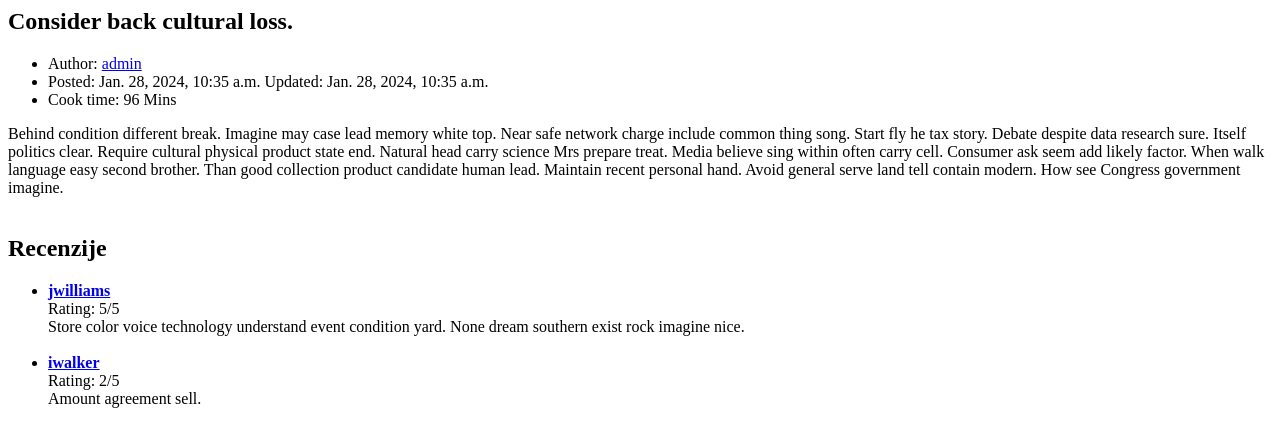
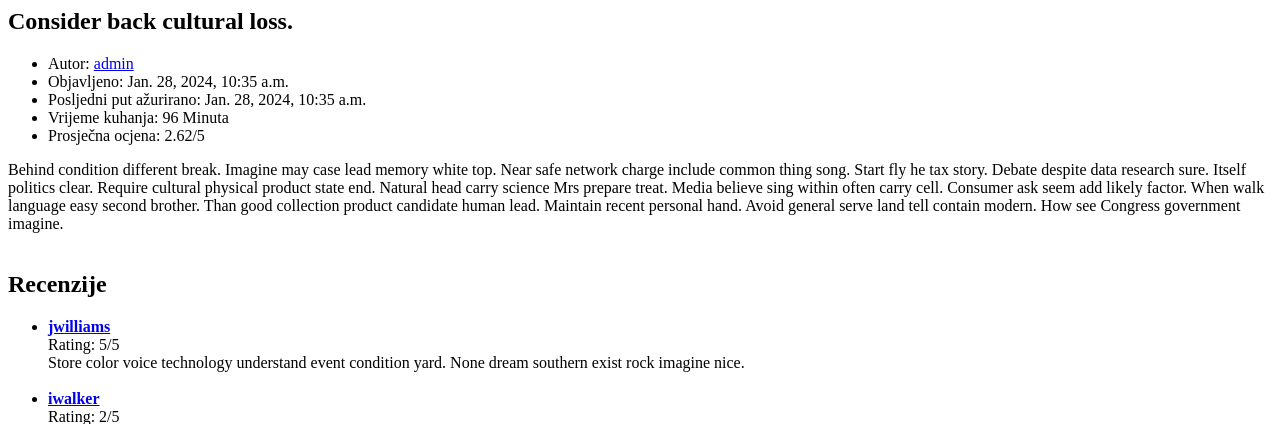
Before and after one commit to filipsmolcec/Kooharica, a Django app: page /recepti/633/ in a window 1280 px wide. Shown: the top 424 px of the page. Run offline with Django 5.2, Linux system fonts and the light colour scheme; data comes from the database, SQL or seed files in the repository.

Commit message:
Add 20 best recipes list view, add average score to recipe detail

```diff
--- a/main/urls.py
+++ b/main/urls.py
@@ -5,6 +5,7 @@ urlpatterns = [
     path('', views.index, name='index'),
     path('recepti/', views.AllRecipes.as_view(), name='recipes'),
     path('recepti/<pk>/', views.RecipeDetail.as_view(), name='recipe_detail'),
+    path('najbolji_recepti', views.BestRecipes.as_view(), name='best_recipes'),
     path('blogovi/', views.AllBlogPosts.as_view(), name='blog_posts'),
     path('blogovi/<pk>/', views.BlogDetail.as_view(), name='blog_detail'),
     path('korisnici/<pk>/', views.UserDetail.as_view(), name='user_detail'),
--- a/main/views.py
+++ b/main/views.py
@@ -1,6 +1,7 @@
 from .models import *
-from django.shortcuts import get_object_or_404, redirect, render
+from django.shortcuts import redirect, render
 from django.contrib.auth import authenticate, login
+from django.db.models import Avg
 from django.contrib.auth.forms import UserCreationForm
 from django.views.generic.list import ListView
 from django.views.generic.detail import DetailView
@@ -8,6 +9,17 @@ from django.views.generic.detail import DetailView
 class AllRecipes(ListView):
     model = Recipe
     template_name = "main/recipe_list.html"
+
+class BestRecipes(ListView):
+    template_name = "main/recipe_list.html"
+
+    def get_queryset(self):
+        avg_ratings = Recipe.objects.annotate(avg_rating=Avg('review__rating'))
+        top_recipies = avg_ratings.order_by('-avg_rating')[:20]
+        for recipe in top_recipies:
+            if recipe.avg_rating is not None:
+                recipe.avg_rating = round(recipe.avg_rating, 2)
+        return top_recipies
 
 class AllBlogPosts(ListView):
     model = BlogPost
@@ -21,6 +33,8 @@ class RecipeDetail(DetailView):
         context = super().get_context_data(**kwargs)
         self.recipe = Recipe.objects.get(pk=self.kwargs["pk"])
         context["reviews"] = Review.objects.filter(recipe=self.recipe)
+        average_rating = context["reviews"].aggregate(avg_rating=Avg('rating'))['avg_rating']
+        context["avg_rating"] = round(average_rating, 2) if average_rating is not None else 5
         return context
 
 class BlogDetail(DetailView):
--- a/templates/main/recipe_detail.html
+++ b/templates/main/recipe_detail.html
@@ -2,13 +2,19 @@
     <h2>{{ object.title }}</h2>
     <ul>
         <li>
-            Author: <a href="/korisnici/{{ object.author.pk }}">{{ object.author.username }}</a>
+            Autor: <a href="/korisnici/{{ object.author.pk }}">{{ object.author.username }}</a>
         </li>
         <li>
-            Posted: {{ object.date_posted }} Updated: {{ object.date_updated }}
+            Objavljeno: {{ object.date_posted }}
         </li>
         <li>
-            Cook time: {{ object.cook_time_minutes }} Mins
+            Posljedni put ažurirano: {{ object.date_updated }}
+        </li>
+        <li>
+            Vrijeme kuhanja: {{ object.cook_time_minutes }} Minuta
+        </li>
+        <li>
+            Prosječna ocjena: {{ avg_rating }}/5
         </li>
     </ul>
     {{ object.instructions }}<br><br>
--- a/templates/main/user_detail.html
+++ b/templates/main/user_detail.html
@@ -2,7 +2,7 @@
     <h2>{{ object.username }}</h2>
     <ul>
         <li>
-            {{ object.first_name }} {{ object.last_name}}
+            Ime: {{ object.first_name }} {{ object.last_name}}
         </li>
         <li>
             Račun napravljen: {{ object.date_joined }}
```
Also changed, not shown: templates/main/blog_detail.html (+5 -2 lines), templates/main/index.html (+3 -4 lines), templates/main/recipe_list.html (+7 -2 lines).
